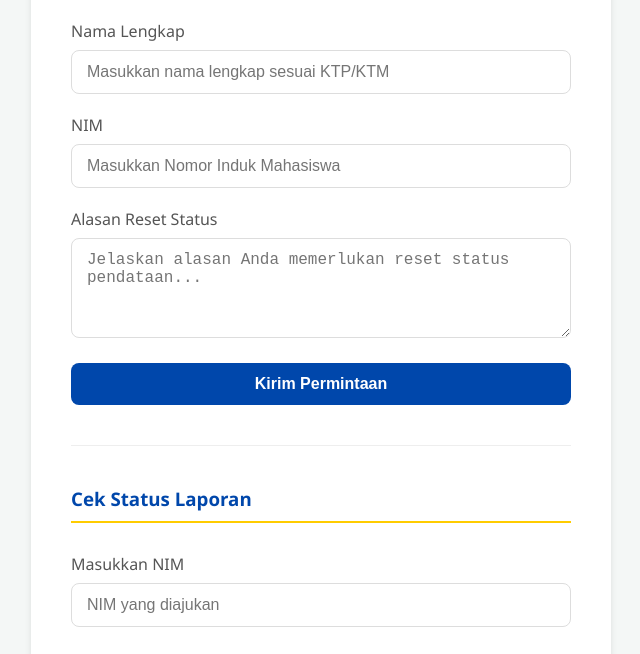
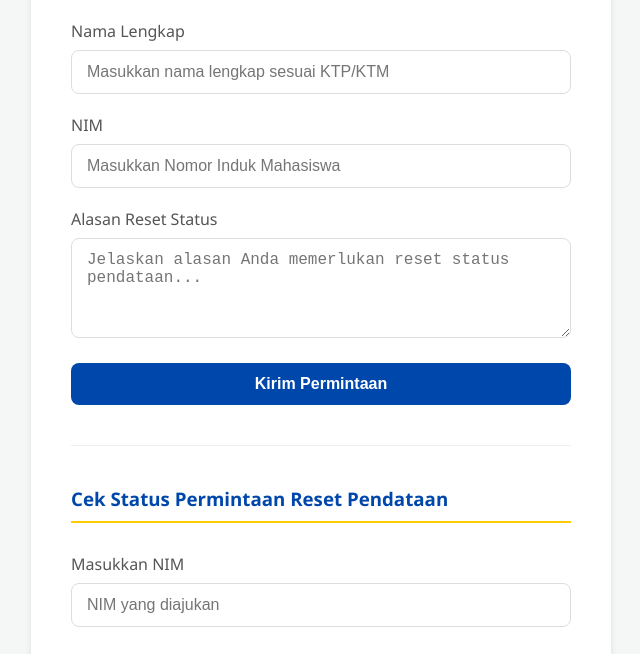
Before and after one commit to rizerzapamungkas/resetstatus, a plain HTML site: page index.html in a window 1280 px wide. Shown: the part 126-780 px from the top of the page, without its empty margins (319-959 px from the left). Drawn offline with Linux system fonts and the light colour scheme.

Commit message:
Update index.html

```diff
--- a/index.html
+++ b/index.html
@@ -284,7 +284,7 @@
         <div class="divider"></div>
 
         <section>
-            <h3>Cek Status Laporan</h3>
+            <h3>Cek Status Permintaan Reset Pendataan</h3>
             <div class="input-group">
                 <label for="cariNim">Masukkan NIM</label>
                 <input type="text" id="cariNim" placeholder="NIM yang diajukan">
```
